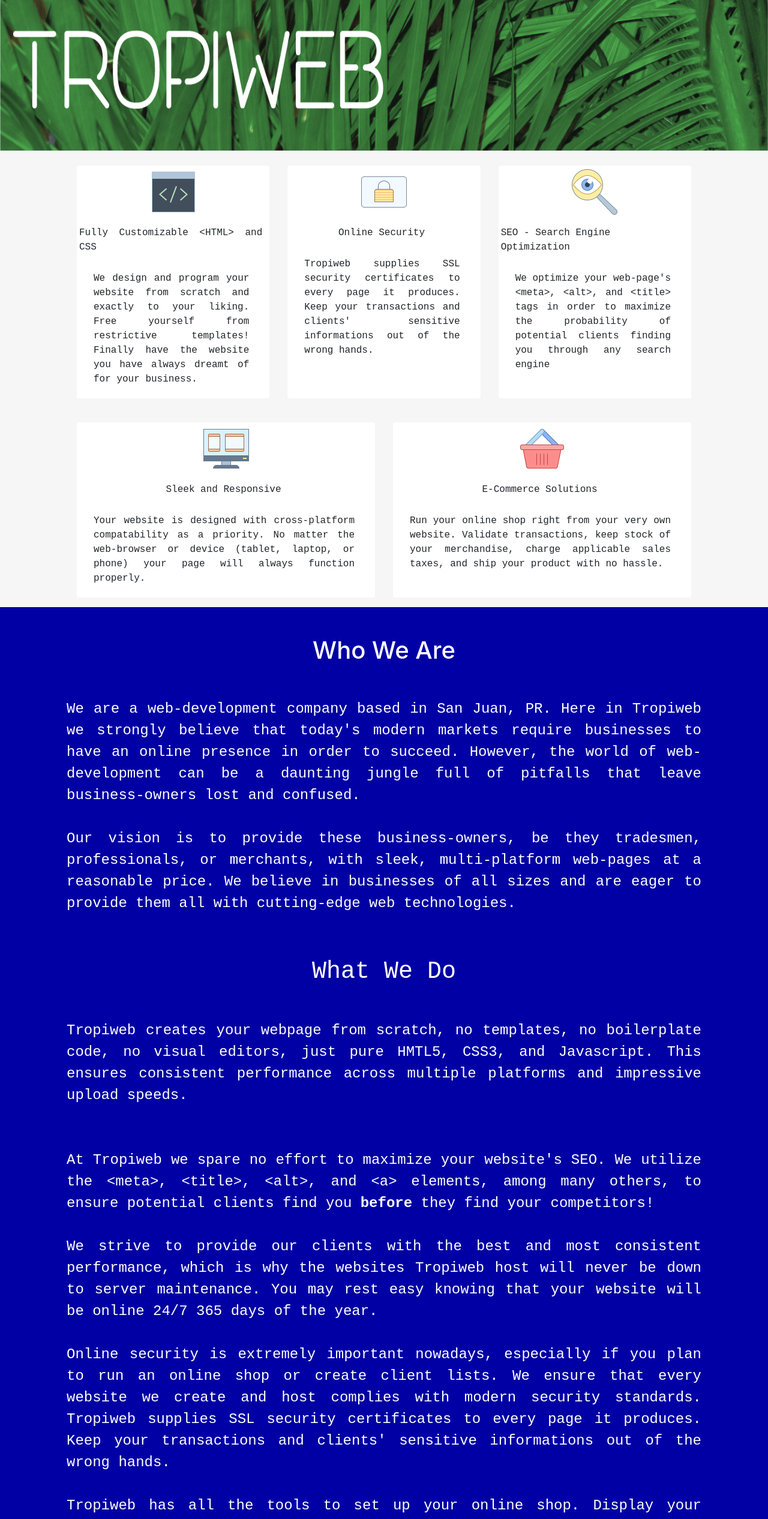
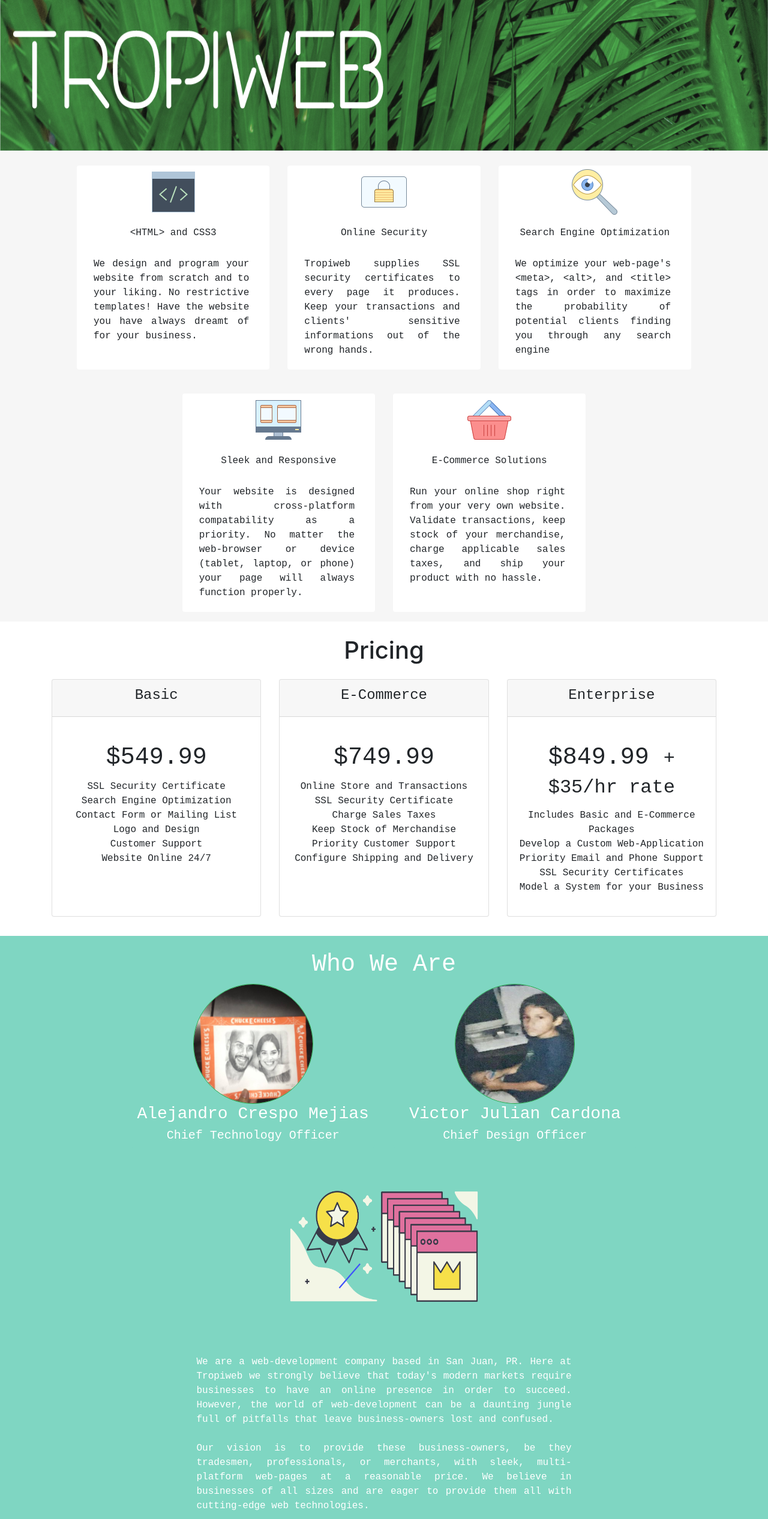
Before and after one commit to alejandroc311/Tropiweb-Webpage, a plain HTML site: page index.html in a window 1280 px wide. Shown: the part 240-2772 px from the top of the page at 60% size. Drawn offline with nearby package versions, Linux system fonts and the light colour scheme.

Commit message:
New Changes. Vector images, new colors, padding adjusted.

```diff
--- a/index.html
+++ b/index.html
@@ -61,26 +61,27 @@
     <!-- Card with Container which will enable bootstrap flexbox for alignment utilities. The Cards will contain the content of what
     Tropiweb is and does.-->
 
-<div class="container-fluid justify-content-center container-index">
-    <div class="row index">
-        <div class="index col-xs-12 col-sm-12 col-lg-4 d-flex align-items-stretch">
+<div class="container-fluid justify-content-center container-index text-center">
+    <div class="row index justify-content-center">
+        <div class="index col-xs-10 col-sm-8 col-md-4 col-lg-4 d-flex align-items-stretch">
+
           <div class="index card border-0 index-card">
             <div class="index d-flex justify-content-center">
               <img src="code-img3.png" alt="">
             </div>
 
-            <div class="index d-flex justify-content-center text-justify">
-              <p class="index pTagsForCardTitles">Fully Customizable &ltHTML&gt and CSS</p>
+            <div class="index d-flex justify-content-center">
+              <p class="index pTagsForCardTitles">&ltHTML&gt and CSS3</p>
             </div>
             <div class="index d-flex justify-content-center">
-              <p class="index pTagsForCards d-flex justify-content-center text-justify">We design and program your website from scratch and exactly to
-                your liking. Free yourself from restrictive templates! Finally have the website you have always dreamt of for your business.</p>
+              <p class="index pTagsForCards d-flex justify-content-center">We design and program your website from scratch and to
+                your liking. No restrictive templates! Have the website you have always dreamt of for your business.</p>
             </div>
 
             </div>
           </div>
 
-          <div class=" index col-xs-12 col-sm-12 col-lg-4 d-flex align-items-stretch">
+          <div class=" index col-xs-10 col-sm-8 col-md-4 col-lg-4 d-flex align-items-stretch">
             <div class="index card border-0 index-card">
               <div class="index d-flex justify-content-center">
                 <img src="security-img.png" alt="">
@@ -88,28 +89,30 @@
               <div class="index d-flex justify-content-center">
                 <p class="index pTagsForCardTitles">Online Security</p>
               </div>
-              <p class="index pTagsForCards d-flex justify-content-center text-justify">Tropiweb supplies SSL security certificates to every
+              <p class="index pTagsForCards d-flex justify-content-center">Tropiweb supplies SSL security certificates to every
               page it produces. Keep your transactions and clients' sensitive informations out of the wrong hands.</p>
             </div>
           </div>
 
-          <div class="index col-xs-12 col-sm-12 col-lg-4 d-flex align-items-stretch">
+          <div class="index col-xs-10 col-sm-8 col-md-4 col-lg-4 d-flex align-items-stretch">
             <div class="index card border-0 index-card">
               <div class="index d-flex justify-content-center">
                 <img src="seo-img.png" alt="">
               </div>
               <div class="index d-flex justify-content-center">
-                <p class="index pTagsForCardTitles">SEO - Search Engine Optimization</p>
+                <p class="index pTagsForCardTitles">Search Engine Optimization</p>
               </div>
-              <p class="index pTagsForCards d-flex justify-content-center text-justify">We optimize your web-page's &ltmeta&gt, &ltalt&gt, and
+              <p class="index pTagsForCards d-flex justify-content-center">We optimize your web-page's &ltmeta&gt, &ltalt&gt, and
                 &lttitle&gt tags in order to maximize the probability of potential clients finding you through any search engine</p>
             </div>
           </div>
+        </div>
+
+      <div class="row index d-flex justify-content-center">
+        <div class="index col-lg-2">
 
         </div>
-
-  <div class="row index">
-        <div class="index col-xs-12 col-sm-12 col-lg-6 d-flex align-items-stretch">
+        <div class="index col-xs-10 col-sm-8 col-md-6 col-lg-4 d-flex align-items-stretch">
           <div class="index card border-0 index-card">
             <div class="index d-flex justify-content-center">
               <img src="responsive-img.png" alt="">
@@ -117,11 +120,12 @@
             <div class="index d-flex justify-content-center">
               <p class="index pTagsForCardTitles">Sleek and Responsive</p>
             </div>
-            <p class="index pTagsForCards d-flex justify-content-center text-justify">Your website is designed with cross-platform compatability as a priority.
+            <p class="index pTagsForCards d-flex justify-content-center">Your website is designed with cross-platform compatability as a priority.
               No matter the web-browser or device (tablet, laptop, or phone) your page will always function properly.</p>
           </div>
         </div>
-        <div class="index col-xs-12 col-sm-12 col-lg-6 d-flex align-items-stretch">
+
+        <div class="index col-xs-10 col-sm-8 col-md-6 col-lg-4 d-flex align-items-stretch">
           <div class="index card border-0 index-card">
             <div class="index d-flex justify-content-center">
               <img src="ecom-img.png" alt="">
@@ -129,83 +133,176 @@
             <div class="index d-flex justify-content-center">
               <p class="index pTagsForCardTitles">E-Commerce Solutions</p>
             </div>
-            <p class="index pTagsForCards d-flex justify-content-center text-justify">Run your online shop right from your very own website. Validate transactions,
+            <p class="index pTagsForCards d-flex justify-content-center">Run your online shop right from your very own website. Validate transactions,
               keep stock of your merchandise, charge applicable sales taxes, and ship your product with no hassle.</p>
           </div>
         </div>
-      </div>
-    </div>
-    <div class="about about-container">
-      <h1 class="d-flex justify-content-center">Who We Are</h1>
-      <div class="container-fluid about">
-        <div class="row about">
-          <div class="col-lg-12 about">
-            <div class="card border-0 about">
-              <div class="d-flex justify-content-center about">
-                <p class="aboutPageParagraph about text-justify">We are a web-development company based in San Juan, PR.  Here in Tropiweb we strongly believe that
-                  today's modern markets require businesses to have an online presence in order to succeed. However, the world of web-development
-                  can be a daunting jungle full of pitfalls that leave business-owners lost and confused.
-                  <br>
-                  <br>
-                  Our vision is to provide these business-owners,
-                  be they tradesmen, professionals, or merchants, with sleek, multi-platform web-pages at a reasonable price. We believe in businesses
-                  of all sizes and are eager to provide them all with cutting-edge web technologies.</p>
-                  <br>
-                  <br>
+        <div class="index col-lg-2">
 
         </div>
       </div>
     </div>
 
+<h1 class="d-flex justify-content-center">Pricing</h1>
+
+<div class="container container-fluid container-pricing">
+
+  <div class="card-deck text-center">
+    <div class="card">
+      <div class="card-header">
+        <h4 class="d-flex justify-content-center">Basic</h4>
+      </div>
+      <div class="card-body">
+        <h1 class="card-title pricing-card-title">$549.99</h1>
+        <ul class="list-unstyled">
+          <li>SSL Security Certificate</li>
+          <li>Search Engine Optimization</li>
+          <li>Contact Form or Mailing List</li>
+          <li>Logo and Design</li>
+          <li>Customer Support</li>
+          <li>Website Online 24/7</li>
+        </ul>
+      </div>
+    </div>
+    <div class="card">
+      <div class="card-header">
+        <h4 class="d-flex justify-content-center">E-Commerce</h4>
+      </div>
+      <div class="card-body">
+        <h1 class="card-title pricing-card-title">$749.99</h1>
+        <ul class="list-unstyled">
+          <li>Online Store and Transactions</li>
+          <li>SSL Security Certificate</li>
+          <li>Charge Sales Taxes</li>
+          <li>Keep Stock of Merchandise</li>
+          <li>Priority Customer Support</li>
+          <li>Configure Shipping and Delivery</li>
+        </ul>
+      </div>
 
     </div>
-        <h1 class="d-flex justify-content-center">What We Do</h1>
-        <div class="row about">
-          <div class="col-lg-12 about">
-            <div class="card border-0 about">
-              <div class="d-flex justify-content-center about">
-                <p class="aboutPageParagraph about text-justify"> Tropiweb creates your webpage from scratch, no templates, no boilerplate
-                  code, no visual editors, just pure HMTL5, CSS3, and Javascript. This ensures consistent performance across multiple
-                  platforms and impressive upload speeds.</p>
+    <div class="card">
+      <div class="card-header">
+        <h4 class="d-flex justify-content-center">Enterprise</h4>
+      </div>
+      <div class="card-body">
+        <h1 class="card-title pricing-card-title">$849.99 <small>+ $35/hr rate</small></h1>
+        <ul class="list-unstyled">
+          <li>Includes Basic and E-Commerce Packages</li>
+          <li>Develop a Custom Web-Application</li>
+          <li>Priority Email and Phone Support</li>
+          <li>SSL Security Certificates</li>
+          <li>Model a System for your Business</li>
+        </ul>
+      </div>
+    </div>
+  </div>
+
+</div>
+
+
+
+  <div class="about-container">
+      <h1 class="d-flex justify-content-center">Who We Are</h1>
+        <div class="row d-flex justify-content-center">
+          <div class="col-lg-2">
+
+          </div>
+          <div class="col-lg-4 col-md-6 col-sm-9 col-xs-10">
+            <div class="card border-0">
+              <div class="d-flex justify-content-center">
+                <img src="avlvejvo.jpg" class="border border-success rounded-circle" alt="" width="200" height="200">
+              </div>
+              <div class="d-flex justify-content-center text-center">
+                <h3 class="tagsForNames">Alejandro Crespo Mejias</h3>
+
+              </div>
+              <div class="d-flex justify-content-center text-center">
+                <h5 class="tagsForJobTitles">Chief Technology Officer</h1>
+              </div>
+            </div>
+          </div>
+          <div class="col-lg-4 col-md-6 col-sm-9 col-xs-10">
+            <div class="card border-0">
+              <div class="d-flex justify-content-center">
+                <img src="Julio.jpg" class="border border-success rounded-circle" alt="" width="200" height ="200">
+              </div>
+              <div class="justify-content-center text-center">
+                <h3 class="tagsForNames">Victor Julian Cardona</h3>
+                <div class="d-flex justify-content-center text-center">
+                  <h5 class="tagsForJobTitles">Chief Design Officer</h1>
+                </div>
+              </div>
+            </div>
+          </div>
+          <div class="col-lg-2">
+
+          </div>
+        </div>
+        <div class="row d-flex justify-content-center about-vimg-div">
+          <div class="col-lg-4">
+
+          </div>
+          <div class="col-lg-4 col-md-6 col-sm-9 col-xs-10 d-flex justify-content-center">
+
+              <div class="d-flex justify-content-center">
+                <img src="abstract-10.png" class="card-img" alt="" width="150" height="265">
+              </div>
+
+          </div>
+          <div class="col-lg-4">
+
+          </div>
+        </div>
+        <div class="row d-flex justify-content-center">
+            <div class="col-lg-6 col-md-6 col-sm-9 col-xs-10">
+              <div class="card border-0">
+                <div class="d-flex justify-content-center">
+                  <p class="aboutPageParagraph text-justify">We are a web-development company based in San Juan, PR.  Here at Tropiweb
+                    we strongly believe that today's modern markets require businesses to have an online presence in order to succeed. However, the world of web-development
+                    can be a daunting jungle full of pitfalls that leave business-owners lost and confused.
+                    <br><br>
+                    Our vision is to provide these business-owners,
+                    be they tradesmen, professionals, or merchants, with sleek, multi-platform web-pages at a reasonable price. We believe in businesses
+                    of all sizes and are eager to provide them all with cutting-edge web technologies.</p>
+                  </div>
               </div>
             </div>
           </div>
       </div>
 
-        <div class="row about">
-          <div class="col-lg-12 about">
-            <div class="card border-0 about">
-              <div class="d-flex justify-content-center about">
-                <p class="aboutPageParagraph about text-justify"> At Tropiweb we spare no effort to maximize your website's SEO. We utilize
-                   the &ltmeta&gt, &lttitle&gt, &ltalt&gt, and &lta&gt elements, among many others, to ensure potential clients find you <strong>before</strong>
-                 they find your competitors!
-                 <br>
-                 <br>
 
-                 We strive to provide our clients with the best and most consistent performance, which is why the websites Tropiweb host will never be
-                 down to server maintenance. You may rest easy knowing that your website will be online 24/7 365 days of the year.
-                 <br>
-                 <br>
-                 Online security is extremely important nowadays, especially if you plan to run an online shop or create client lists. We ensure
-                 that every website we create and host complies with modern security standards. Tropiweb supplies SSL security certificates to every
-                 page it produces. Keep your transactions and clients' sensitive informations out of the wrong hands.
-                 <br>
-                 <br>
-                 Tropiweb has all the tools to set up your online shop. Display your merchandise, keep track of stock, charge sales taxes,
-                 validate transactions and receive payments all with an intuitive design that makes things easy for your clients.
 
-                </p>
+
+
+<div class="d-flex justify-content-center contact-header-div">
+  <h1 class="d-flex justify-content-center">Contact Us!</h1>
+</div>
+<div class="container-fluid contact-container d-flex justify-content-center">
+
+  <div class="row d-flex justify-content-center">
+    <div class="col-lg-4">
+
+    </div>
+    <div class="col-lg-4 col-md-6 col-sm-9 col-xs-10">
+      <div class="card border-0 d-flex justify-content-center">
+        <img src="comment vector image2.png" class="card-img-bottom" alt="" width="100" height="177">
       </div>
     </div>
-          </div>
-        </div>
+    <div class="col-lg-4">
 
     </div>
   </div>
 
-<div class="contact">
-  <a href=""></a>
-  <h1 class="d-flex justify-content-center">Contact Us!</h1>
+
+
+</div>
+<div class="container-fluid d-flex justify-content-center form-div">
+  <div class="row d-flex justify-content-center">
+    <div></div>
+
+
+    <div class="col-lg-12">
       <form>
         <div class="form-row d-flex justify-content-center emailFormSection">
           <div class="form-group col-lg-6">
@@ -241,6 +338,10 @@
       </form>
     </div>
 
+    <div class="col-lg-1"></div>
+  </div>
+</div>
+
 
 
 
--- a/style.css
+++ b/style.css
@@ -3,13 +3,13 @@
   margin: 0;
   padding:0;
 }
-
+body{
+  overflow-x: hidden;
+}
 
 
 nav{
   background-color: #f6f6f6;
-
-
 }
 
 .navbar{
@@ -19,6 +19,7 @@
   font-size: 24px;
   font-family: monospace;
 }
+
 .jquerybrand{
   padding-top: 0;
   padding-bottom: 0;
@@ -75,7 +76,7 @@
   margin-top: 16px;
   font-size: 16px;
 
-  padding-right: 8px;
+
   font-family: monospace;
 }
 
@@ -88,23 +89,31 @@
 
 
 
+.container-pricing{
+  margin-bottom: 16px;
+  padding: 16px;
+}
+
 /* Media Queries compatible with the Boostrap queries to change alignment of content inside cards in the container in the
 index page. */
 
 @media only screen and (max-width: 576px){
   .pTagsForCards{
-    font-size: 16px;
+    font-size: 8px;
   }
   .pTagsForCardTitles{
-    font-size: 16px;
+    font-size: 12px;
   }
 
-  .about .aboutPageParagraph{
-    padding-right: 0px;
-    padding-left: 0px;
+  .aboutPageParagraph{
+    padding-right: 32px;
+    padding-left: 32px;
     margin: 8px;
   }
-
+  .container-index{
+    padding-right: 32px;
+    padding-left: 32px;
+  }
 }
 @media only screen and (min-width: 576px) and (max-width: 768px) {
   .aboutPageParagraph{
@@ -112,27 +121,83 @@
     padding-left: 48px;
     margin:16px;
   }
+  .container-index{
+    padding-right: 48px;
+    padding-left: 48px;
+  }
+  .pTagsForCards{
+    text-align: left;
+    font-size: 10px;
+  }
+
 
 }
 @media only screen and (min-width: 768px) and (max-width: 992px) {
+  .container-index{
+    padding-right: 36px;
+    padding-left: 36px;
+  }
+  .pTagsForCards{
+    text-align: left;
+    font-size: 12px;
+  }
+
 
 }
 @media only screen and (min-width: 992px) and (max-width: 1200px) {
+  .container-index{
+    padding-right: 96px;
+    padding-left: 96px;
+  }
+
+}
+@media only screen and (min-width: 1200px) {
+  .pTagsForCards{
+    text-align: justify;
+  }
 
 
 }
-@media only screen and (min-width: 1200px) {
+/* ABOUT PAGE CSS */
 
+.aboutPageParagraph{
+  padding-top: 48px;
+  padding-bottom: 0px;
+  font-family: monospace;
+  font-size: 16px;
+  color: white;
 }
+
+.about-container{
+  padding-bottom: 24px;
+  background-color: #7fd6c2;
+  color: white;
+  font-family: monospace;
+}
+
+.about-container .card{
+  background-color: #7fd6c2;
+  color: white;
+  font-family: monospace;
+}
+.about-vimg-div{
+  padding-top: 32px;
+}
+
 
 /*CONTACT PAGE FORM CSS*/
 
+.contact-header-div{
+  background-color: #7fd6c2;
+  color: white;
+  font-family: monospace;
+}
 
-.contact{
-  background-color: #A400A3;
+.contact-container{
+  background-color: #7fd6c2;
   font-family: monospace;
-  margin-top: -24px;
-  font-size: 24px;
+  margin-top: 0px;
+  font-size: 16px;
   color: white;
 
 
@@ -140,13 +205,21 @@
 
 h1{
   margin-top: 0;
-  padding-top: 48px;
+  padding-top: 24px;
 }
 
 form{
 
   padding: 16px 24px 24px 24px;
-  background-color: #A400A3;
+  background-color: #7fd6c2;;
+}
+
+.form-div{
+  background-color: #7fd6c2;
+  font-family: monospace;
+  margin-top: 0px;
+  font-size: 16px;
+  color: white;
 }
 
 .emailFormSection{
@@ -161,27 +234,3 @@
 .buttonFormSection{
   padding-top: 8px;
 }
-
-/* ABOUT PAGE CSS */
-
-.aboutPageParagraph{
-  padding-top: 48px;
-  padding-bottom: 0px;
-  margin: 24px;
-  padding-right: 72px;
-  padding-left: 72px;
-  font-family: monospace;
-  font-size: 24px;
-  color: black;
-}
-
-.about{
-  background-color: #0100A4;
-  margin-top: 0px;
-  color: white;
-
-}
-
-.about-container{
-  padding-bottom: 48px;
-}
```
Also changed, not shown: Julio.jpg (added), abstract-10.png (added), avlvejvo.jpg (added), comment vector image2.png (added). Lines whose indentation alone changed are shown as unchanged.
